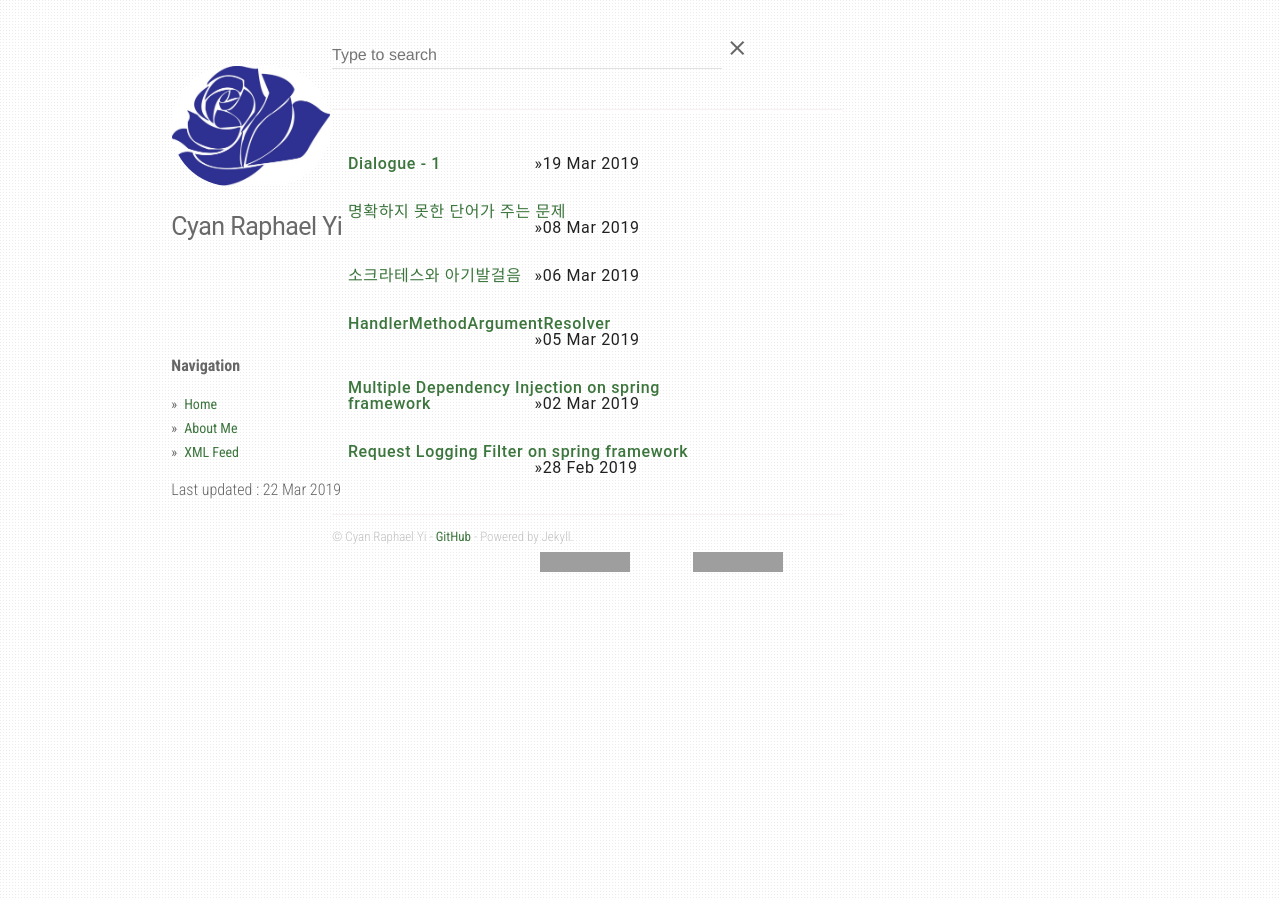
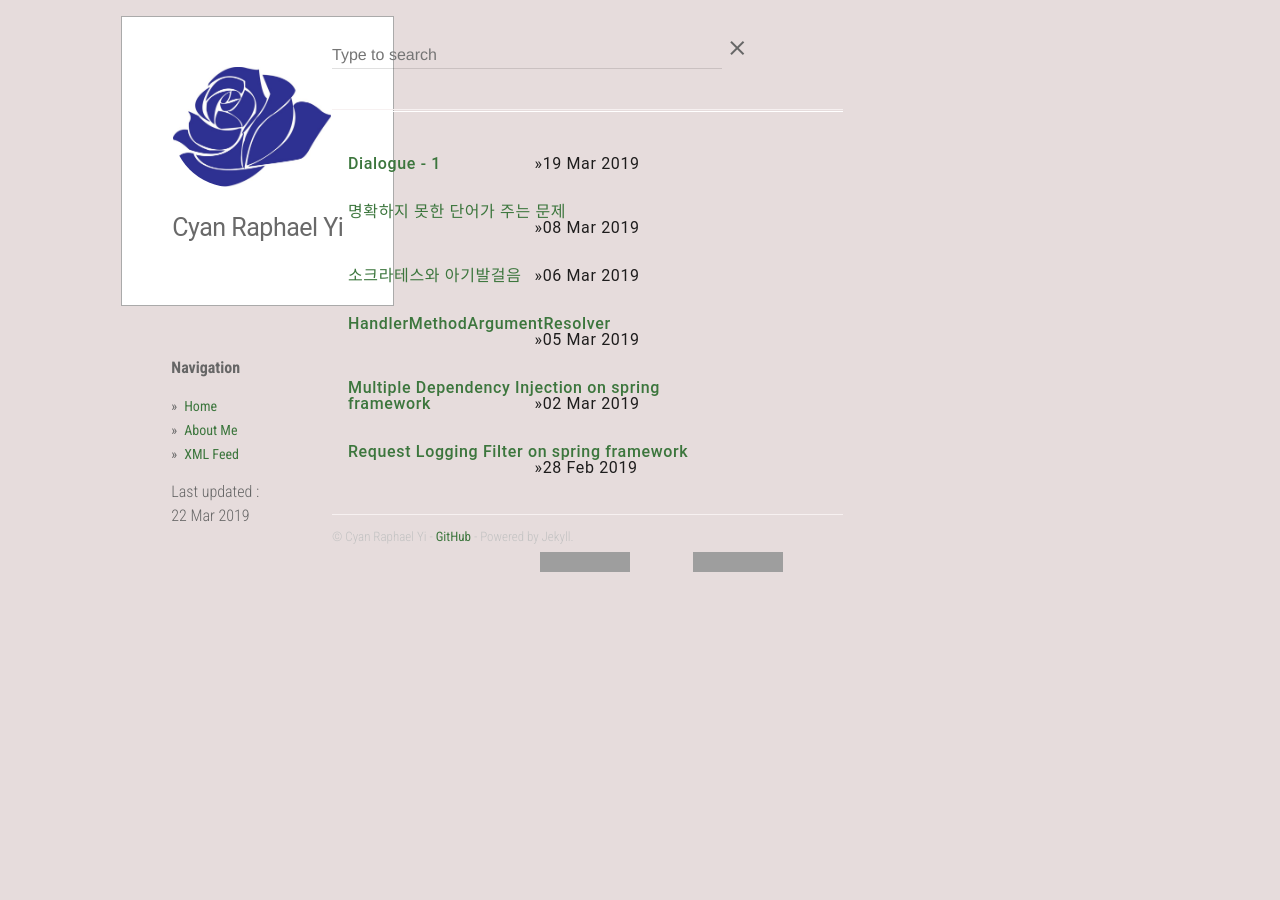
Before and after one commit to CyanRYi/cyanryi.github.io, a Jekyll site: the page built from index.html, in a window 1280 px wide. Built offline with Jekyll 4.4.1, drawn with Linux system fonts in a browser that asks for light colours; grey boxes are pictures that could not be loaded.

Commit message:
일부 디자인 수정

```diff
--- a/_layouts/default.html
+++ b/_layouts/default.html
@@ -103,7 +103,7 @@
   <body>
       <div class="page-content">
           <div class="mdl-grid">
-              <div class="mdl-cell mdl-cell--1-offset-desktop mdl-cell--2-col-desktop mdl-cell--8-col-tablet mdl-cell--4-col-phone">
+              <div class="mdl-cell mdl-cell--1-offset-desktop mdl-cell--2-col-desktop mdl-cell--8-col-tablet mdl-cell--4-col-phone sidebar">
                   <div class="profile">
                       <a href="{{ site.url}}"><img class="profile-avatar" src="{{ site.url }}{{ site.avatar }}" height="120px" width="160" /></a>
                       <h1 class="author-name">{{ site.author }}</h1>
--- a/static/css/main.css
+++ b/static/css/main.css
@@ -1,6 +1,7 @@
 body {
   font-family: "Roboto Condensed", Arial, sans-serif;
-  background: url("/static/img/subtle_dots.png");
+  /*background: url("/static/img/subtle_dots.png");*/
+    background-color: #e0d4d4cc;
   line-height: 1.5em;
   font-weight: 300;
   font-size: 16px;
@@ -93,6 +94,12 @@
 .sidebar-nav li::before {
   content: "»";
   margin-right: .5em;
+}
+div.profile {
+    width: max-content;
+    height: max-content;
+    background: white;
+    border: #aaaaaa double 1.5px;
 }
 
 /* Content */
@@ -195,7 +202,6 @@
 }
 @media (min-width: 840px) {
     div.profile, div.nav {
-        width: 100%;
         padding: 50px;
     }
     .post-content ul li {
```
